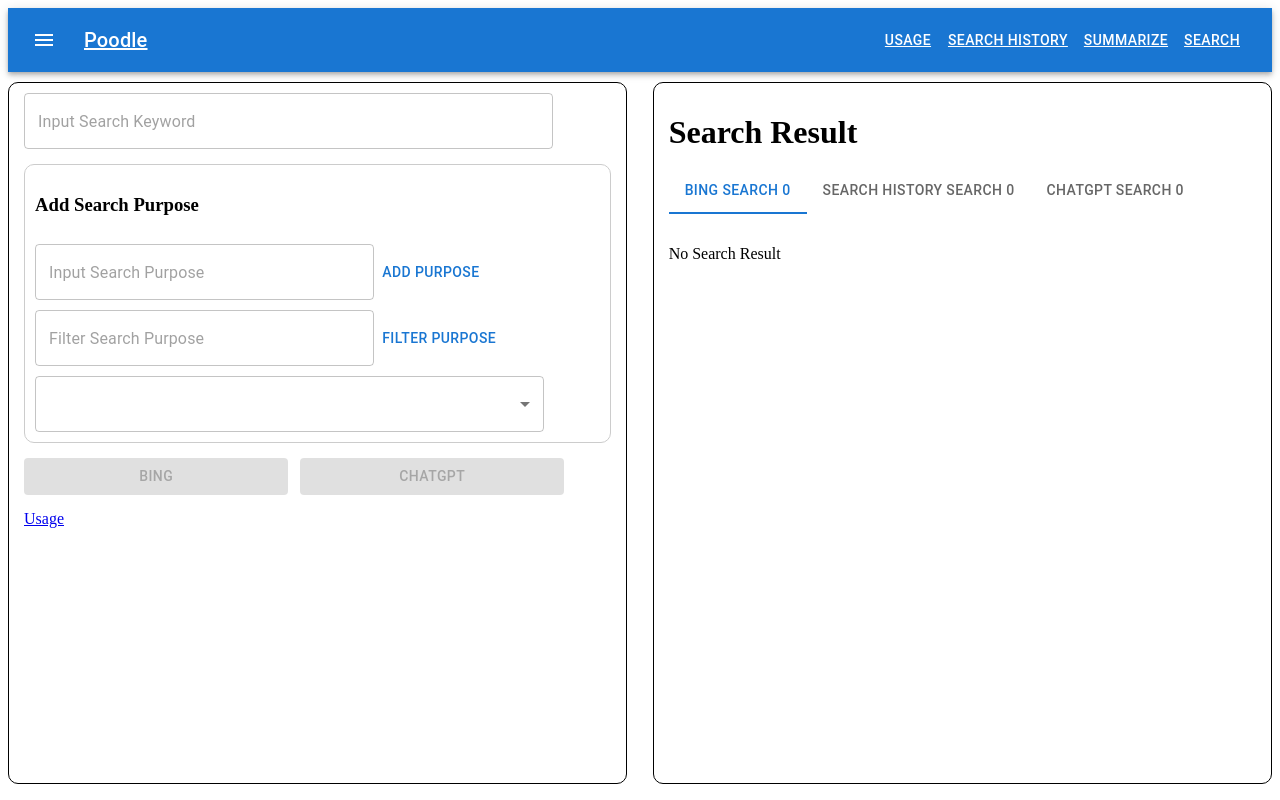
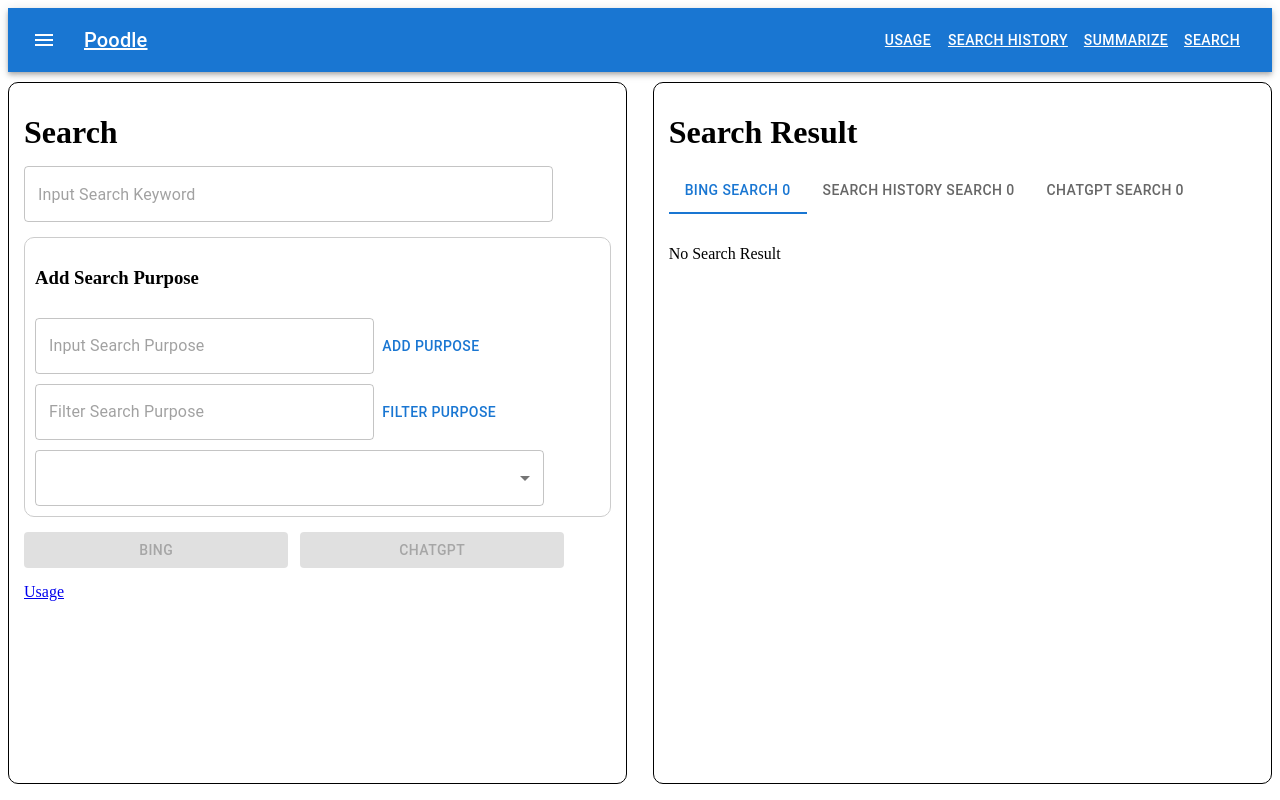
Before and after one commit to YmBIgo/SearchPoc, a React (Vite) app: page / in a window 1280 px wide. Built offline with nearby package versions, Linux system fonts and the light colour scheme.

Commit message:
add search title

```diff
--- a/src/components/Top/index.tsx
+++ b/src/components/Top/index.tsx
@@ -235,6 +235,7 @@ const Top = () => {
   return (
     <Box sx={container}>
       <Box sx={containerSection}>
+        <h1 style={{ marginBottom: "0px" }}>Search</h1>
         <TextField
           value={searchText}
           onChange={onChangeSearchInput}
```
